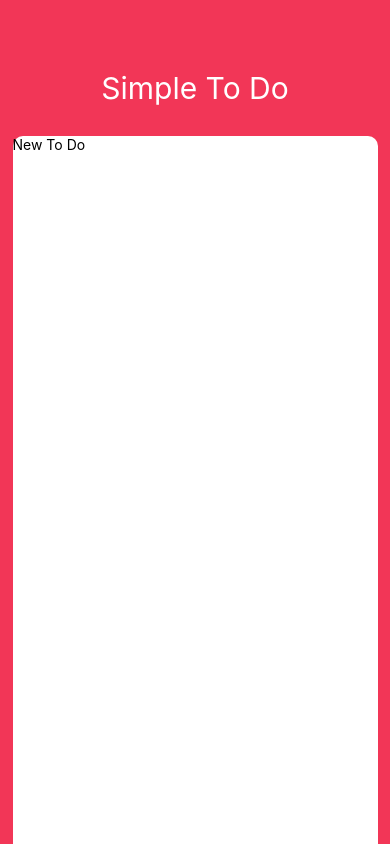
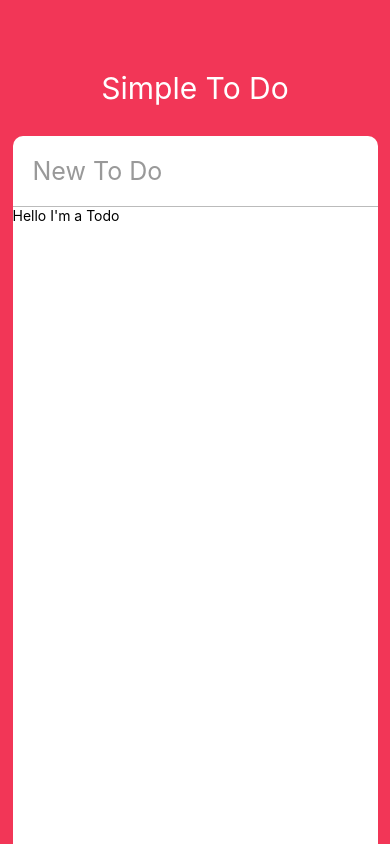
Before and after one commit to DevRappers/simple-todo, a React Native app: screen / in a window 390 px wide. Built offline with nearby package versions, Linux system fonts and the light colour scheme.

Commit message:
Input and To Do Components UI 만들기

```diff
--- a/App.js
+++ b/App.js
@@ -1,15 +1,28 @@
-import React from 'react';
-import { StyleSheet, Text, View, StatusBar, TextInput, Dimensions, Platform } from 'react-native';
+import React, { useState } from 'react';
+import { StyleSheet, Text, View, StatusBar, TextInput, Dimensions, Platform, ScrollView } from 'react-native';
+import ToDo from './ToDo';
 
 const { height, width } = Dimensions.get('window');
 
 export default function App() {
+	const [ newToDo, setNewToDo ] = useState('');
 	return (
 		<View style={styles.container}>
 			<StatusBar barStyle="light-content" />
 			<Text style={styles.title}>Simple To Do</Text>
 			<View style={styles.card}>
-				<TextInput style={styles.input} placeholder={'New To Do'} />
+				<TextInput
+					style={styles.input}
+					placeholder={'New To Do'}
+					value={newToDo}
+					onChangeText={setNewToDo}
+					placeholderTextColor={'#999'}
+					returnKeyType={'done'}
+					autoCorrect={false}
+				/>
+				<ScrollView>
+					<ToDo />
+				</ScrollView>
 			</View>
 		</View>
 	);
@@ -48,5 +61,11 @@ const styles = StyleSheet.create({
 				elevation: 3
 			}
 		})
+	},
+	input: {
+		padding: 20,
+		borderBottomColor: '#bbb',
+		borderBottomWidth: 1,
+		fontSize: 25
 	}
 });
--- /dev/null
+++ b/ToDo.js
@@ -0,0 +1,12 @@
+import React from 'react';
+import { View, Text, TouchableOpacity, StyleSheet } from 'react-native';
+
+function ToDo() {
+	return (
+		<View>
+			<Text>Hello I'm a Todo</Text>
+		</View>
+	);
+}
+
+export default ToDo;
```
